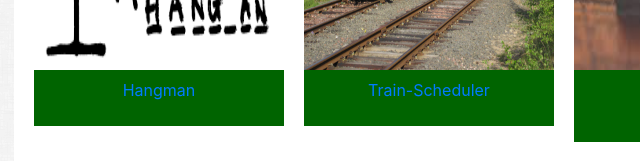
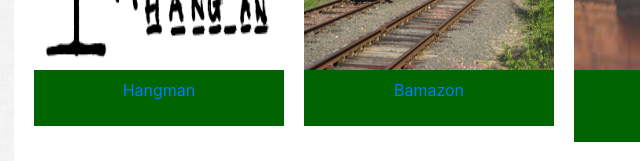
Before and after one commit to patfox807/patfox-portfolio, a plain HTML site: page portfolio.html in a window 1280 px wide. Shown: the part 379-540 px from the top of the page, 146-786 px from the left. Drawn offline with nearby package versions, Linux system fonts and the light colour scheme.

Commit message:
Add files via upload

```diff
--- a/portfolio.html
+++ b/portfolio.html
@@ -46,7 +46,7 @@
           </div>
           <div class="Train-Scheduler">
             <img src="assets/images/train.jpg" width="250" height="250" alt="Train-Scheduler">
-            <p><a href = "https://patfox807.github.io/Train-Scheduler/" class = "nav-link">Train-Scheduler</a></p>
+            <p><a href = "https://patfox807.github.io/bamazon/" class = "nav-link">Bamazon</a></p>
           </div>
           <div class="Trivia-Game">
             <img src="assets/images/trivia.jpg" width="250" height="250" alt="Trivia-Game">
```
